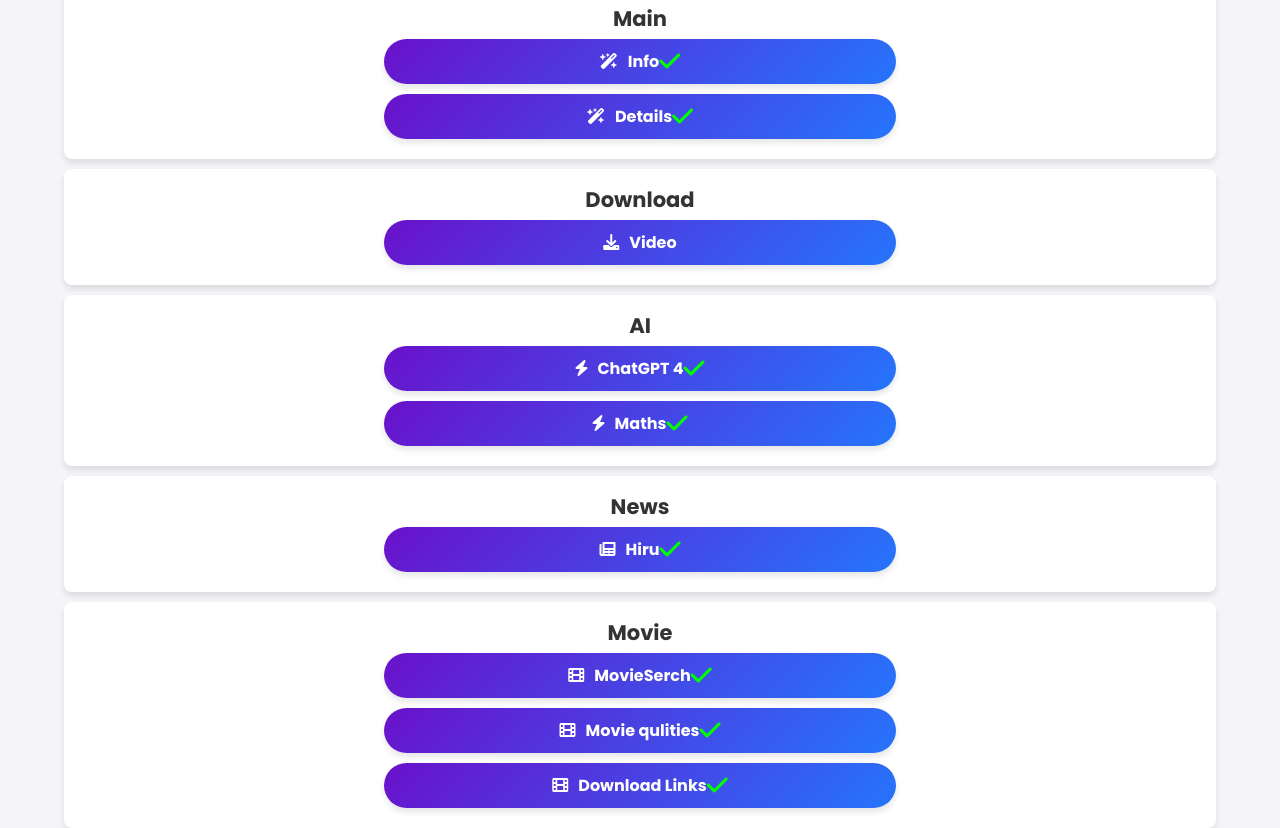
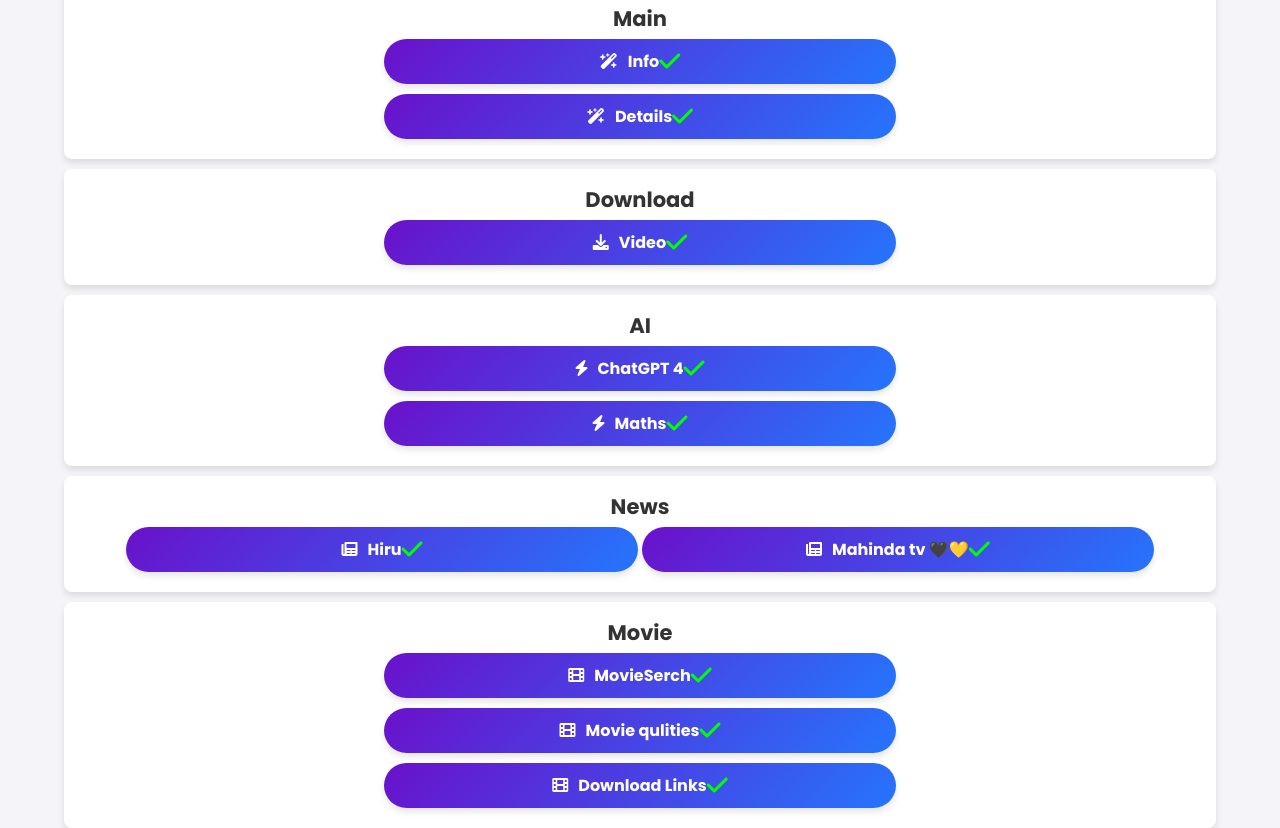
Before and after one commit to NethinduSL/Bit-x-Apis, a website: page home.html in a window 1280 px wide. Shown: the part 976-1804 px from the top of the page. Drawn offline with Linux system fonts and the light colour scheme.

Commit message:
Update home.html

```diff
--- a/home.html
+++ b/home.html
@@ -318,7 +318,7 @@
                 <h3>Download</h3>
                 <a href="/video?q=hi" class="but">
                     <span class="icc"><i class="fa-solid fa-download"></i></span>Video
-                    <i class="fa-solid fa-ckeck fa-xl" style="color: #ff0000;"></i>
+                    <i class="fa-solid fa-check fa-xl" style="color: #00ff00;"></i>
                 </a>
             </div>
 
@@ -340,6 +340,11 @@
                     <span class="icc"><i class="fa-solid fa-newspaper"></i></span>Hiru
                     <i class="fa-solid fa-check fa-xl" style="color: #00ff00;"></i>
                 </a>
+        <a href="/hiru" class="but">
+                    <span class="icc"><i class="fa-solid fa-newspaper"></i></span>Mahinda tv 🖤💛
+                    <i class="fa-solid fa-check fa-xl" style="color: #00ff00;"></i>
+        </a>
+
     </div>
 
         <div class="category">
```
